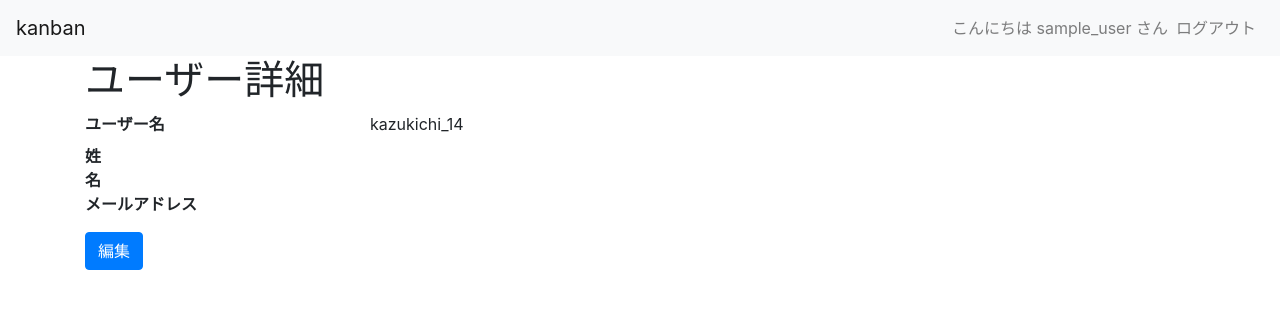
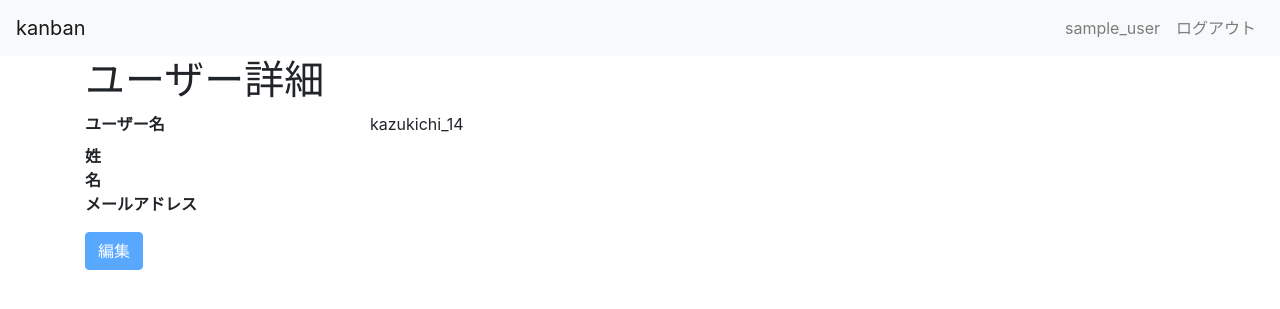
Before and after one commit to kz-oita/kanban-python, a Django app: page /kanban/users/2/ in a window 1280 px wide. Shown: the top 309 px of the page. Run offline with Django 3.2, Linux system fonts and the light colour scheme; a user stored in the database is signed in; data comes from the database, SQL or seed files in the repository; both versions use the stored data as it was after the commit; some libraries are stand-ins or nearby versions.

Commit message:
fixed link

```diff
--- a/kanban/templates/kanban/base.html
+++ b/kanban/templates/kanban/base.html
@@ -22,9 +22,9 @@
           </ul>
           <ul class="navbar-nav">
             {% if request.user.is_authenticated %}
-            <span class="navbar-text">
-              こんにちは {{ request.user.username }} さん
-            </span>
+            <li class="nav-item">
+              <a class="nav-link" href="{% url 'kanban:users_detail' request.user.pk %}">{{ request.user.username }}</a>
+            </li>
             <li class="nav-item">
               <a class="nav-link" href="{% url 'logout' %}">ログアウト</a>
             </li>
--- a/kanban/templates/kanban/users/detail.html
+++ b/kanban/templates/kanban/users/detail.html
@@ -13,6 +13,10 @@
     <dt class="col-sm-3">メールアドレス</dt>
     <dd class="col-sm-9">{{ user.email }}</dd>
   </dl>
+  {% if user.pk == request.user.pk %}
   <a class="btn btn-primary" href="{% url 'kanban:users_update' user.pk  %}" role="button">編集</a>
+  {% else %}
+  <a class="btn btn-primary disabled" href="#" role="button">編集</a>
+  {% endif %}
+  {% endblock %}
 </div>
-{% endblock %}
```
Also changed, not shown: db.sqlite3.
